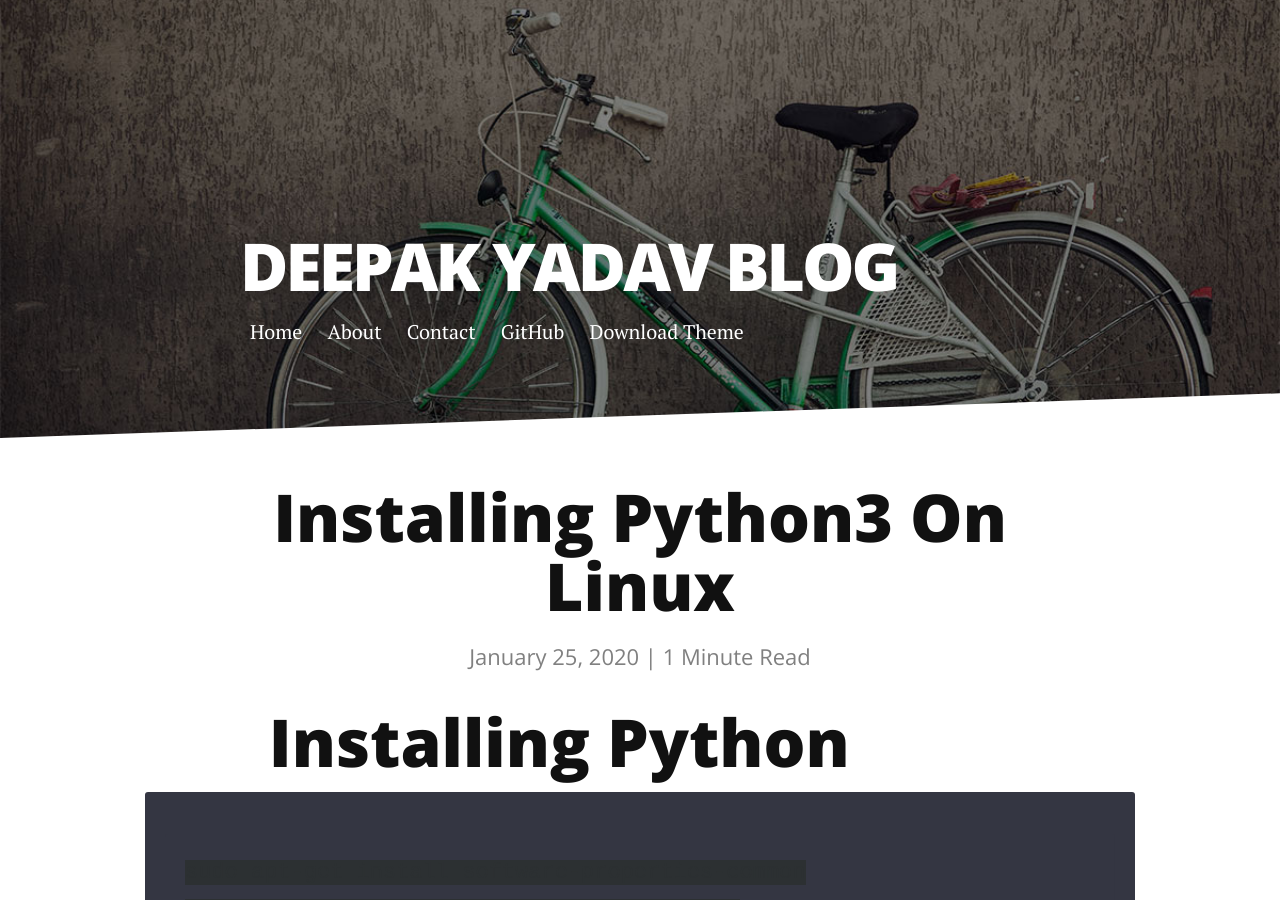
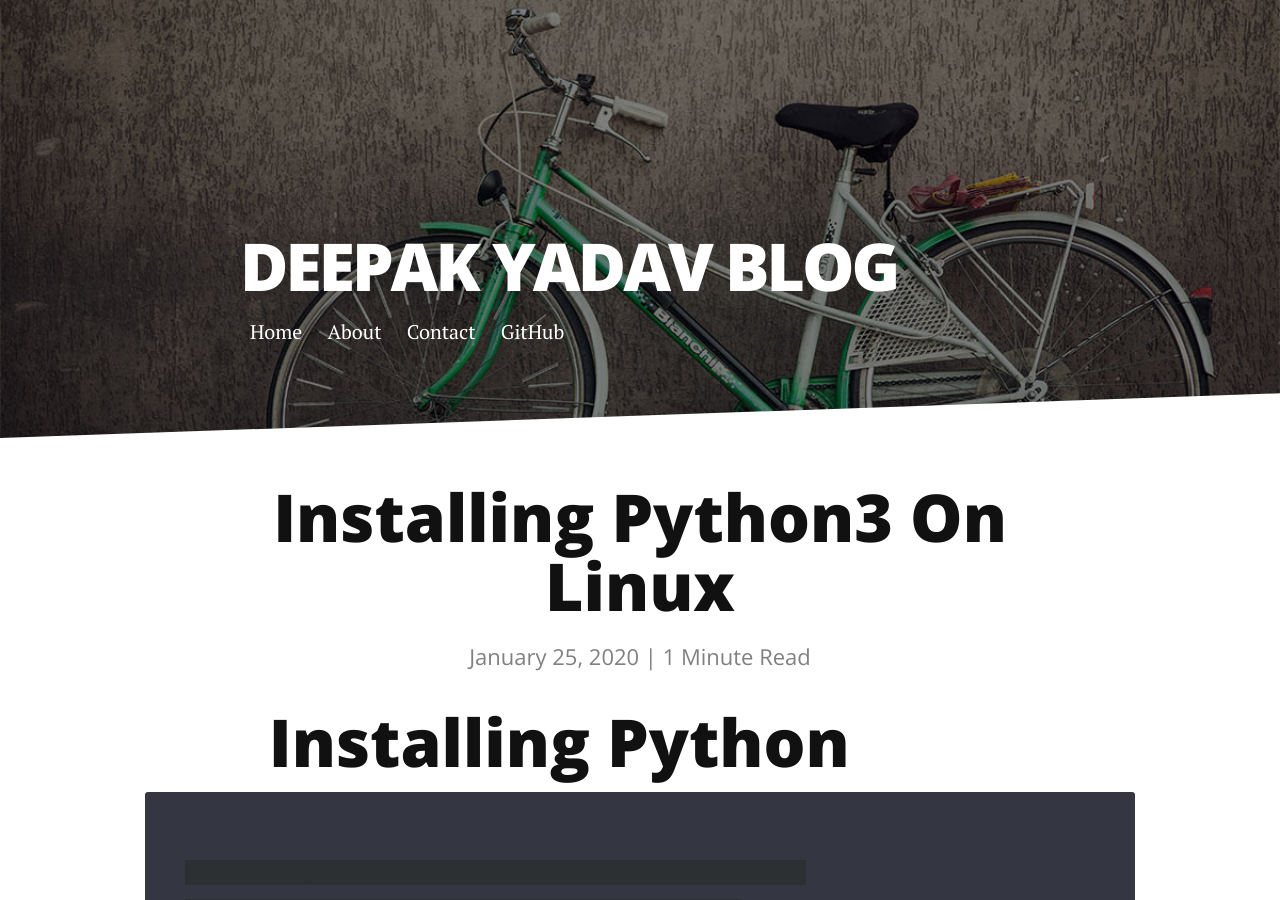
Before and after one commit to deepak7376/deepak7376.github.io, a Jekyll site: the page built from _posts/2023-03-28-installing-python3-on-linux.markdown, in a window 1280 px wide and 900 px high. Built offline with Jekyll 4.4.1, drawn with Linux system fonts in a browser that asks for light colours; nearby versions of some CDN libraries; comment, search, counter and statistics services are not loaded.

Commit message:
Modify the header

```diff
--- a/_includes/header.html
+++ b/_includes/header.html
@@ -8,8 +8,7 @@
                      <a href="{{ link.url }}">{{ link.title }}</a>
                  </li>
                  {%- endfor -%}
-                 <li> <a href="https://github.com/brianmaierjr/long-haul" target="_blank">GitHub</a></li>
-                 <li><a href="https://github.com/brianmaierjr/long-haul/archive/master.zip">Download Theme</a></li>
+                 <li> <a href="https://github.com/deepak7376" target="_blank">GitHub</a></li>
              </ul>
          </nav>
      </div>
--- a/_posts/2020-01-26-distributed-training-with-tensorflow.markdown
+++ b/_posts/2020-01-26-distributed-training-with-tensorflow.markdown
@@ -4,6 +4,7 @@ comments: true
 title:  "Distributed Training with Tensorflow"
 date:   2020-01-26 00:04:58 +0530
 categories: general
+description: Distributed training is used to speed up the time-consuming task of training machine learning models as dataset size increases. Tensorflow offers an API to facilitate distributed training with minimal code changes.
 ---
 
 
--- a/_posts/2023-03-28-installing-python3-on-linux.markdown
+++ b/_posts/2023-03-28-installing-python3-on-linux.markdown
@@ -4,6 +4,7 @@ comments: true
 title:  "Installing Python3 On Linux"
 date:   2020-01-26 00:04:58 +0530
 categories: general
+description: Installing Python for linux OS
 ---
 
 
```
